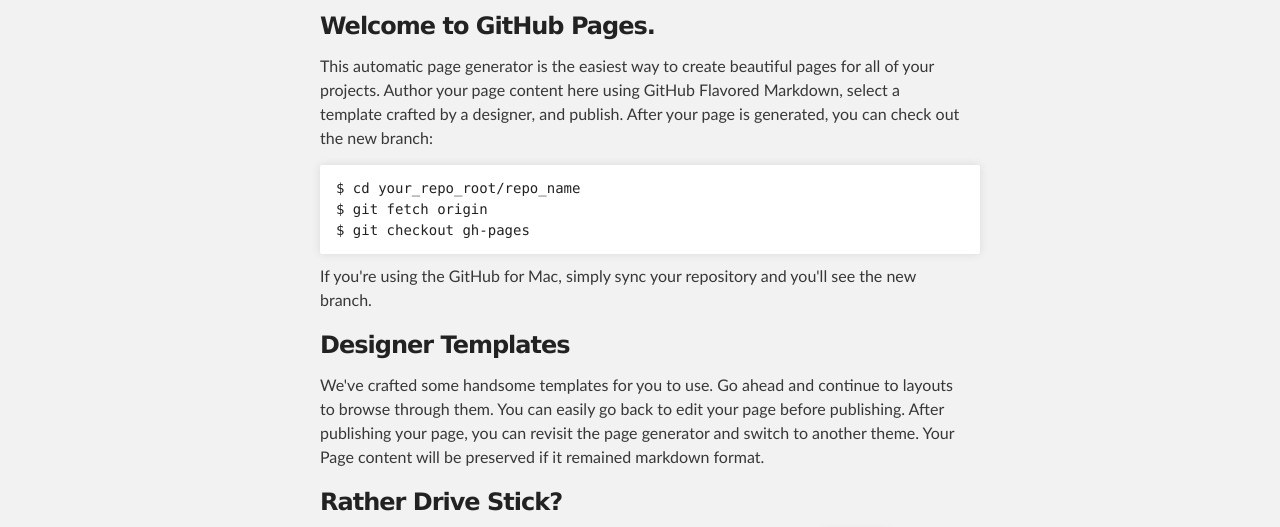
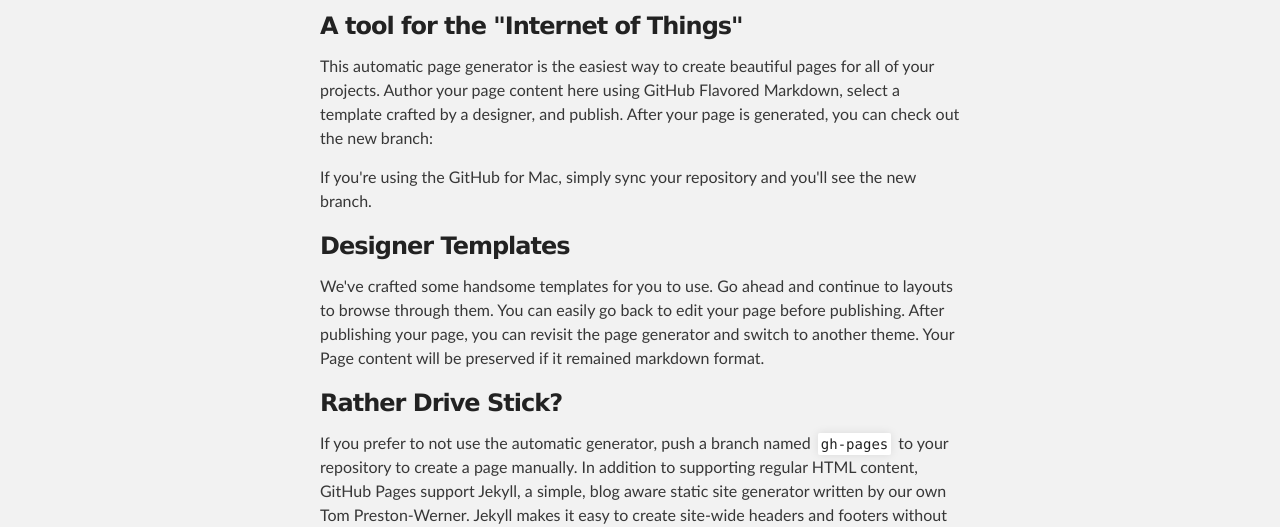
Before and after one commit to Xipiter/idIOTic, a plain HTML site: page index.html in a window 1280 px wide. Shown: the part 252-779 px from the top of the page. Drawn offline with Linux system fonts and the light colour scheme.

Commit message:
minor edits

```diff
--- a/index.html
+++ b/index.html
@@ -32,14 +32,9 @@
     <div id="main_content_wrap" class="outer">
       <section id="main_content" class="inner">
         <h3>
-<a name="welcome-to-github-pages" class="anchor" href="#welcome-to-github-pages"><span class="octicon octicon-link"></span></a>Welcome to GitHub Pages.</h3>
+<a name="welcome-to-github-pages" class="anchor" href="#welcome-to-github-pages"><span class="octicon octicon-link"></span></a>A tool for the "Internet of Things"</h3>
 
 <p>This automatic page generator is the easiest way to create beautiful pages for all of your projects. Author your page content here using GitHub Flavored Markdown, select a template crafted by a designer, and publish. After your page is generated, you can check out the new branch:</p>
-
-<pre><code>$ cd your_repo_root/repo_name
-$ git fetch origin
-$ git checkout gh-pages
-</code></pre>
 
 <p>If you're using the GitHub for Mac, simply sync your repository and you'll see the new branch.</p>
 
```
